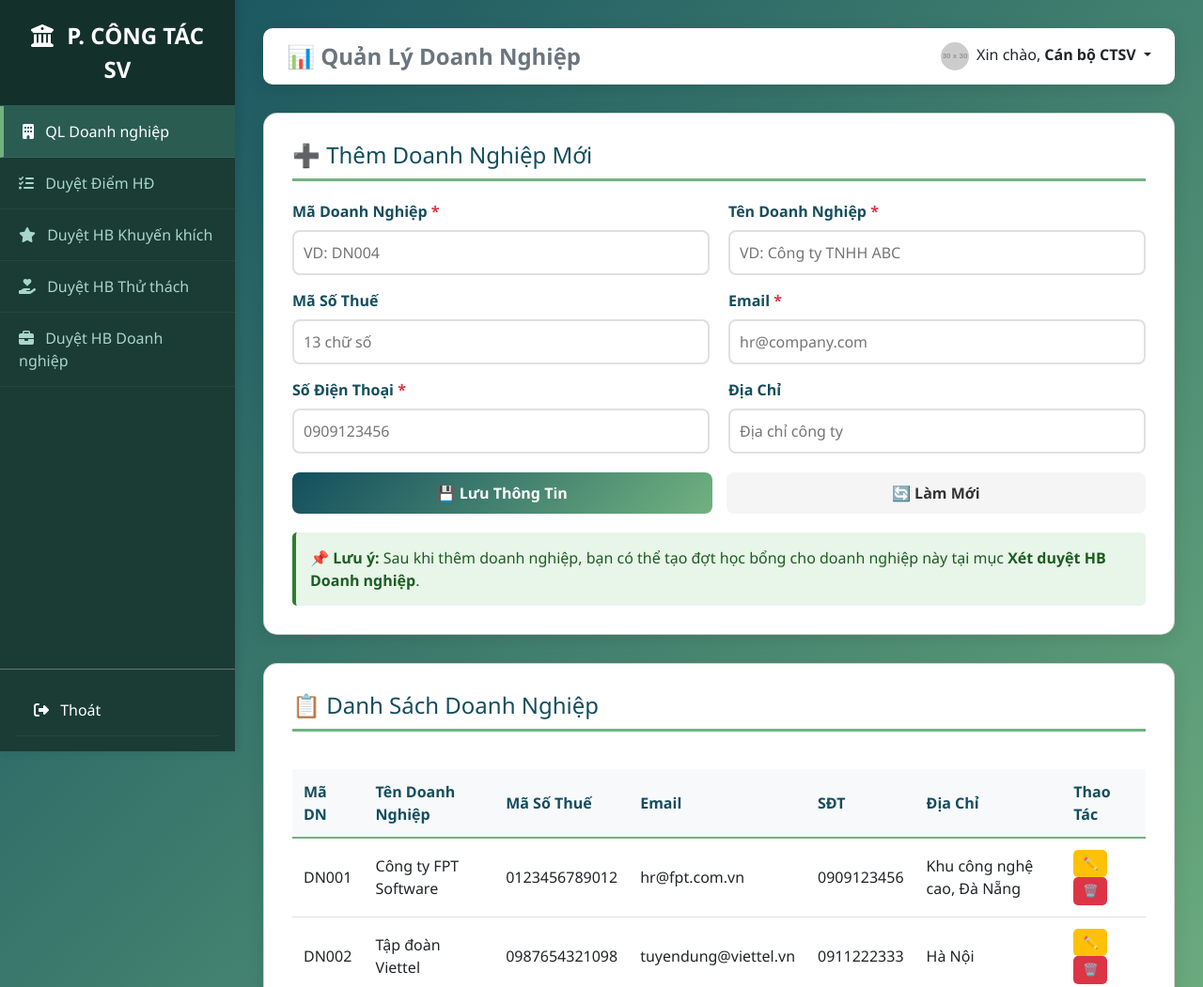
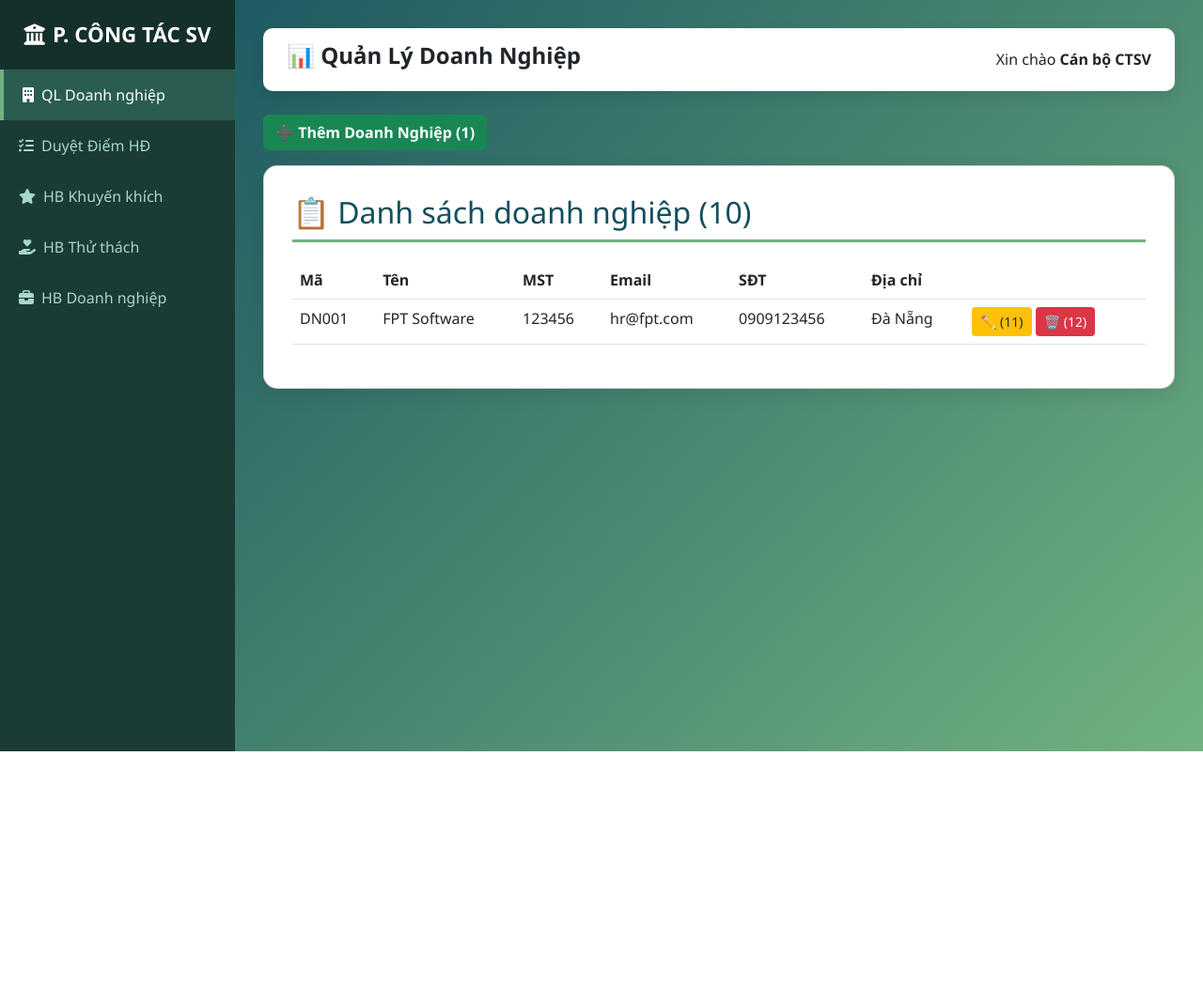
Before and after one commit to TruongVanTrang/QLPPHB_UTE_Website, a website: page PCTSV/QLDN.html in a window 1280 px wide. Shown: the top 1051 px of the page at 94% size. After the commit the page ends 800 px from the top, so only its background shows below. Drawn offline with nearby package versions, Linux system fonts and the light colour scheme; placeholder pictures from the web are drawn by us.

Commit message:
bổ sung

```diff
--- a/PCTSV/QLDN.html
+++ b/PCTSV/QLDN.html
@@ -4,18 +4,18 @@
     <meta charset="UTF-8">
     <meta name="viewport" content="width=device-width, initial-scale=1.0">
     <title>Quản Lý Doanh Nghiệp - PCTSV</title>
+
     <link href="https://cdn.jsdelivr.net/npm/bootstrap@5.3.0/dist/css/bootstrap.min.css" rel="stylesheet">
-    <link rel="stylesheet" href="https://cdnjs.cloudflare.com/ajax/libs/font-awesome/6.4.0/css/all.min.css">
+    <link href="https://cdnjs.cloudflare.com/ajax/libs/font-awesome/6.4.0/css/all.min.css" rel="stylesheet">
 
     <style>
-        /* --- 1. GIAO DIỆN CHUẨN PCTSV (GREEN THEME) --- */
         body {
             background: linear-gradient(135deg, #134E5E 0%, #71B280 100%);
-            font-family: 'Segoe UI', Tahoma, Geneva, Verdana, sans-serif;
+            font-family: 'Segoe UI', sans-serif;
             min-height: 100vh;
         }
 
-        /* Sidebar */
+        /* ===== SIDEBAR (GIỮ NGUYÊN) ===== */
         .sidebar {
             min-height: 100vh;
             background: #1a3c34;
@@ -23,54 +23,47 @@
             width: 250px;
             position: fixed;
             top: 0; left: 0;
-            z-index: 1000;
-            transition: all 0.3s;
-            box-shadow: 2px 0 10px rgba(0,0,0,0.1);
         }
 
         .brand-logo {
             padding: 20px;
-            font-size: 1.5rem;
+            font-size: 1.4rem;
             font-weight: bold;
             text-align: center;
             background: #14302a;
-            border-bottom: 1px solid #2a5c52;
         }
 
         .sidebar .nav-link {
             color: #a8d5cc;
             padding: 15px 20px;
-            border-bottom: 1px solid rgba(255,255,255,0.05);
+            display: block;
             text-decoration: none;
-            display: block;
         }
 
-        .sidebar .nav-link:hover, .sidebar .nav-link.active {
-            color: #fff;
+        .sidebar .nav-link:hover,
+        .sidebar .nav-link.active {
             background: #2a5c52;
+            color: white;
             border-left: 4px solid #71B280;
         }
 
-        /* Main Content */
+        /* ===== MAIN ===== */
         .main-wrapper {
             margin-left: 250px;
             padding: 30px;
-            transition: all 0.3s;
         }
 
-        /* Header */
         .admin-header {
             background: white;
             padding: 15px 25px;
-            box-shadow: 0 5px 20px rgba(0,0,0,0.1);
-            margin-bottom: 30px;
             border-radius: 10px;
+            margin-bottom: 25px;
             display: flex;
             justify-content: space-between;
             align-items: center;
+            box-shadow: 0 5px 15px rgba(0,0,0,0.1);
         }
 
-        /* --- 2. CSS CÁC THÀNH PHẦN CON --- */
         .card {
             background: white;
             border-radius: 15px;
@@ -81,287 +74,228 @@
 
         .card h2 {
             color: #134E5E;
-            margin-bottom: 20px;
-            font-size: 1.5em;
             border-bottom: 3px solid #71B280;
             padding-bottom: 10px;
+            margin-bottom: 20px;
         }
 
-        /* Form Styles */
         .form-row {
             display: grid;
-            grid-template-columns: repeat(auto-fit, minmax(250px, 1fr));
+            grid-template-columns: repeat(auto-fit, minmax(250px,1fr));
             gap: 20px;
-            margin-bottom: 15px;
         }
 
-        .form-group label { font-weight: 600; margin-bottom: 8px; color: #134E5E; }
+        label { font-weight: 600; color: #134E5E; }
 
-        .form-group input, .form-group select {
+        input {
             width: 100%;
             padding: 10px;
+            border-radius: 8px;
             border: 2px solid #e0e0e0;
-            border-radius: 8px;
-        }
-        .form-group input:focus {
-            outline: none; border-color: #71B280;
         }
 
-        /* Buttons */
-        .button-group { display: flex; gap: 15px; margin-top: 20px; }
+        input:focus { outline: none; border-color: #71B280; }
+
+        .button-group {
+            display: flex;
+            gap: 15px;
+            margin-top: 20px;
+        }
+
         .btn-custom {
-            padding: 10px 25px; border: none; border-radius: 8px;
-            font-weight: bold; cursor: pointer; color: white; flex: 1; transition: all 0.3s;
+            padding: 10px;
+            border-radius: 8px;
+            font-weight: bold;
+            border: none;
+            flex: 1;
         }
-        .btn-save { background: linear-gradient(135deg, #134E5E 0%, #71B280 100%); }
-        .btn-save:hover { transform: translateY(-2px); box-shadow: 0 5px 15px rgba(19, 78, 94, 0.3); }
-        .btn-reset { background: #f5f5f5; color: #333; }
-        .btn-reset:hover { background: #e0e0e0; }
 
-        /* Table */
-        .data-table { width: 100%; border-collapse: collapse; margin-top: 20px; }
-        .data-table th {
+        .btn-save {
+            background: linear-gradient(135deg, #134E5E, #71B280);
+            color: white;
+        }
+
+        .btn-reset { background: #eee; }
+
+        table th {
             background: #f8f9fa;
-            font-weight: bold;
             color: #134E5E;
-            padding: 12px; text-align: left;
-            border-bottom: 2px solid #71B280;
         }
-        .data-table td { padding: 12px; border-bottom: 1px solid #e0e0e0; }
-        .data-table tr:hover { background: #f1f8f6; }
 
-        .btn-action { padding: 5px 10px; font-size: 13px; border-radius: 5px; border: none; cursor: pointer; margin-right: 5px; }
-        .btn-edit { background: #ffc107; color: #333; }
+        .btn-edit { background: #ffc107; }
         .btn-delete { background: #dc3545; color: white; }
-
-        .note {
-            background: #e8f5e9;
-            border-left: 4px solid #2e7d32;
-            padding: 15px;
-            margin-top: 20px;
-            border-radius: 5px;
-            color: #1b5e20;
-        }
     </style>
 </head>
 <body>
 
-    <div id="sidebar-container"></div>
+<!-- ===== SIDEBAR ===== -->
+<nav class="sidebar">
+    <div class="brand-logo">
+        <i class="fas fa-university me-2"></i>P. CÔNG TÁC SV
+    </div>
+    <a href="QLDN.html" class="nav-link active"><i class="fas fa-building me-2"></i>QL Doanh nghiệp</a>
+    <a href="DuyetDHD.html" class="nav-link"><i class="fas fa-tasks me-2"></i>Duyệt Điểm HĐ</a>
+    <a href="HBKK.html" class="nav-link"><i class="fas fa-star me-2"></i>HB Khuyến khích</a>
+    <a href="HBTT.html" class="nav-link"><i class="fas fa-hand-holding-heart me-2"></i>HB Thử thách</a>
+    <a href="HBDN.html" class="nav-link"><i class="fas fa-briefcase me-2"></i>HB Doanh nghiệp</a>
+</nav>
 
+<!-- ===== MAIN ===== -->
 <div class="main-wrapper">
 
-        <header class="admin-header">
-            <h4 class="m-0 fw-bold text-secondary">📊 Quản Lý Doanh Nghiệp</h4>
-            <div class="dropdown">
-                <a href="#" class="text-decoration-none text-dark dropdown-toggle" data-bs-toggle="dropdown">
-                    <img src="https://via.placeholder.com/30" class="rounded-circle me-1">
-                    <span>Xin chào, <b>Cán bộ CTSV</b></span>
-                </a>
-                <ul class="dropdown-menu dropdown-menu-end">
-                    <li><a class="dropdown-item text-danger" href="#">Đăng xuất</a></li>
-                </ul>
+    <div class="admin-header">
+        <h4 class="fw-bold">📊 Quản Lý Doanh Nghiệp</h4>
+        <span>Xin chào <b>Cán bộ CTSV</b></span>
     </div>
-        </header>
 
-        <div class="card">
-            <h2>➕ Thêm Doanh Nghiệp Mới</h2>
+    <!-- ===== NÚT THÊM ===== -->
+    <button class="btn btn-success mb-3 fw-bold" onclick="openAddForm()">
+        ➕ Thêm Doanh Nghiệp (1)
+    </button>
+
+    <!-- ===== FORM (ẨN BAN ĐẦU) ===== -->
+    <div class="card d-none" id="formCard">
+        <h2 id="formTitle">➕ Thêm Doanh Nghiệp</h2>
+
         <form id="formDoanhNghiep">
             <div class="form-row">
-                    <div class="form-group">
-                        <label>Mã Doanh Nghiệp <span class="text-danger">*</span></label>
-                        <input type="text" id="maDN" placeholder="VD: DN004" required>
+                <div>
+                    <label>Mã DN (2) </label>
+                    <input id="maDN" required>
                 </div>
-                    <div class="form-group">
-                        <label>Tên Doanh Nghiệp <span class="text-danger">*</span></label>
-                        <input type="text" id="tenDN" placeholder="VD: Công ty TNHH ABC" required>
+                <div>
+                    <label>Tên DN (3) </label>
+                    <input id="tenDN" required>
                 </div>
             </div>
 
-                <div class="form-row">
-                    <div class="form-group">
-                        <label>Mã Số Thuế</label>
-                        <input type="text" id="maSoThue" placeholder="13 chữ số" maxlength="13">
+            <div class="form-row mt-3">
+                <div>
+                    <label>Mã số thuế (4) </label>
+                    <input id="maSoThue">
                 </div>
-                    <div class="form-group">
-                        <label>Email <span class="text-danger">*</span></label>
-                        <input type="email" id="emailDN" placeholder="hr@company.com" required>
+                <div>
+                    <label>Email (5)</label>
+                    <input id="emailDN" type="email" required>
                 </div>
             </div>
 
-                <div class="form-row">
-                    <div class="form-group">
-                        <label>Số Điện Thoại <span class="text-danger">*</span></label>
-                        <input type="tel" id="sdtDN" placeholder="0909123456" maxlength="10" required>
+            <div class="form-row mt-3">
+                <div>
+                    <label>SĐT (6)</label>
+                    <input id="sdtDN">
                 </div>
-                    <div class="form-group">
-                        <label>Địa Chỉ</label>
-                        <input type="text" id="diaChiDN" placeholder="Địa chỉ công ty">
+                <div>
+                    <label>Địa chỉ (7)</label>
+                    <input id="diaChiDN">
                 </div>
             </div>
 
             <div class="button-group">
-                    <button type="submit" class="btn-custom btn-save">💾 Lưu Thông Tin</button>
-                    <button type="reset" class="btn-custom btn-reset">🔄 Làm Mới</button>
+                <button class="btn-custom btn-save">💾 Lưu (8)</button>
+                <button type="button" class="btn-custom btn-reset" onclick="closeForm()">❌ Hủy (9)</button>
             </div>
         </form>
-
-            <div class="note">
-                <strong>📌 Lưu ý:</strong> Sau khi thêm doanh nghiệp, bạn có thể tạo đợt học bổng cho doanh nghiệp này tại mục <strong>Xét duyệt HB Doanh nghiệp</strong>.
-            </div>
     </div>
 
+    <!-- ===== TABLE ===== -->
     <div class="card">
-            <h2>📋 Danh Sách Doanh Nghiệp</h2>
-            <div style="overflow-x: auto;">
-                <table class="data-table">
+        <h2>📋 Danh sách doanh nghiệp (10)</h2>
+        <table class="table">
             <thead>
                 <tr>
-                            <th>Mã DN</th>
-                            <th>Tên Doanh Nghiệp</th>
-                            <th>Mã Số Thuế</th>
-                            <th>Email</th>
-                            <th>SĐT</th>
-                            <th>Địa Chỉ</th>
-                            <th>Thao Tác</th>
+                    <th>Mã</th><th>Tên</th><th>MST</th><th>Email</th>
+                    <th>SĐT</th><th>Địa chỉ</th><th></th>
                 </tr>
             </thead>
             <tbody id="tableDoanhNghiep">
                 <tr>
                     <td>DN001</td>
-                            <td>Công ty FPT Software</td>
-                            <td>0123456789012</td>
-                            <td>hr@fpt.com.vn</td>
+                    <td>FPT Software</td>
+                    <td>123456</td>
+                    <td>hr@fpt.com</td>
                     <td>0909123456</td>
-                            <td>Khu công nghệ cao, Đà Nẵng</td>
+                    <td>Đà Nẵng</td>
                     <td>
-                                <button class="btn-action btn-edit">✏️</button>
-                                <button class="btn-action btn-delete">🗑️</button>
-                            </td>
-                        </tr>
-                        <tr>
-                            <td>DN002</td>
-                            <td>Tập đoàn Viettel</td>
-                            <td>0987654321098</td>
-                            <td>tuyendung@viettel.vn</td>
-                            <td>0911222333</td>
-                            <td>Hà Nội</td>
-                            <td>
-                                <button class="btn-action btn-edit">✏️</button>
-                                <button class="btn-action btn-delete">🗑️</button>
-                            </td>
-                        </tr>
-                        <tr>
-                            <td>DN003</td>
-                            <td>Công ty VNPT</td>
-                            <td>0555666777888</td>
-                            <td>hr@vnpt.vn</td>
-                            <td>0909333555</td>
-                            <td>TP. Hồ Chí Minh</td>
-                            <td>
-                                <button class="btn-action btn-edit">✏️</button>
-                                <button class="btn-action btn-delete">🗑️</button>
+                        <button class="btn btn-sm btn-edit" onclick="openEditForm(this)">✏️ (11)</button>
+                        <button class="btn btn-sm btn-delete">🗑️ (12)</button>
                     </td>
                 </tr>
             </tbody>
         </table>
     </div>
-        </div>
+
 </div>
 
-    <script src="https://cdn.jsdelivr.net/npm/bootstrap@5.3.0/dist/js/bootstrap.bundle.min.js"></script>
+<script>
+let editRow = null;
 
-    <script>
-        const MENUS = {
-            ADMIN: [
-                { title: 'Tổng quan', url: 'Dashboard.html', icon: 'fa-tachometer-alt' },
-                { title: 'Người dùng', url: 'nguoidung.html', icon: 'fa-users-cog' },
-                { title: 'Năm học', url: 'namhoc.html', icon: 'fa-calendar-alt' },
-                { title: 'Học bổng', url: 'hocbong.html', icon: 'fa-hand-holding-usd' }
-            ],
-            PCTSV: [
-                { title: 'QL Doanh nghiệp', url: 'QLDN.html', icon: 'fa-building' },
-                { title: 'Duyệt Điểm HĐ', url: 'DuyetDHD.html', icon: 'fa-tasks' },
-                { title: 'Duyệt HB Khuyến khích', url: 'HBKK.html', icon: 'fa-star' },
-                { title: 'Duyệt HB Thử thách', url: 'HBTT.html', icon: 'fa-hand-holding-heart' },
-                { title: 'Duyệt HB Doanh nghiệp', url: 'HBDN.html', icon: 'fa-briefcase' }
-            ]
-        };
-
-        function createSidebar(role, activePage) {
-            const container = document.getElementById('sidebar-container');
-            if (!container) return;
-
-            const menuItems = MENUS[role] || [];
-            const brandIcon = 'fa-university';
-            const brandTitle = 'P. CÔNG TÁC SV';
-
-            let html = `
-                <nav class="sidebar">
-                    <div class="brand-logo">
-                        <i class="fas ${brandIcon} me-2"></i> ${brandTitle}
-                    </div>
-                    <div class="nav flex-column">
-            `;
-
-            menuItems.forEach(item => {
-                const isActive = activePage.includes(item.url) ? 'active' : '';
-                html += `
-                    <a href="${item.url}" class="nav-link ${isActive}">
-                        <i class="fas ${item.icon} me-2"></i> ${item.title}
-                    </a>
-                `;
-            });
-
-            html += `
-                    </div>
-                    <div class="mt-auto p-3 border-top border-secondary" style="position: absolute; bottom: 0; width: 100%;">
-                        <a href="../TrangChu/index.html" class="nav-link text-white">
-                            <i class="fas fa-sign-out-alt me-2"></i> Thoát
-                        </a>
-                    </div>
-                </nav>
-            `;
-            container.innerHTML = html;
+function openAddForm() {
+    editRow = null;
+    formDoanhNghiep.reset();
+    maDN.disabled = false;
+    formTitle.innerText = "➕ Thêm Doanh Nghiệp";
+    formCard.classList.remove("d-none");
+    window.scrollTo({ top: 0, behavior: 'smooth' });
 }
 
-        // Kích hoạt sidebar cho trang này
-        createSidebar('PCTSV', 'QLDN.html');
+function openEditForm(btn) {
+    editRow = btn.closest("tr");
+    const c = editRow.children;
+
+    maDN.value = c[0].innerText;
+    tenDN.value = c[1].innerText;
+    maSoThue.value = c[2].innerText;
+    emailDN.value = c[3].innerText;
+    sdtDN.value = c[4].innerText;
+    diaChiDN.value = c[5].innerText;
+
+    maDN.disabled = true;
+    formTitle.innerText = "✏️ Cập nhật Doanh Nghiệp";
+    formCard.classList.remove("d-none");
+    window.scrollTo({ top: 0, behavior: 'smooth' });
+}
+
+function closeForm() {
+    formCard.classList.add("d-none");
+}
+
+formDoanhNghiep.onsubmit = e => {
+    e.preventDefault();
+
+    if (editRow) {
+        editRow.innerHTML = `
+            <td>${maDN.value}</td>
+            <td>${tenDN.value}</td>
+            <td>${maSoThue.value}</td>
+            <td>${emailDN.value}</td>
+            <td>${sdtDN.value}</td>
+            <td>${diaChiDN.value}</td>
+            <td>
+                <button class="btn btn-sm btn-edit" onclick="openEditForm(this)">✏️</button>
+                <button class="btn btn-sm btn-delete">🗑️</button>
+            </td>`;
+        alert("✅ Đã cập nhật doanh nghiệp");
+    } else {
+        tableDoanhNghiep.insertAdjacentHTML("beforeend", `
+            <tr>
+                <td>${maDN.value}</td>
+                <td>${tenDN.value}</td>
+                <td>${maSoThue.value}</td>
+                <td>${emailDN.value}</td>
+                <td>${sdtDN.value}</td>
+                <td>${diaChiDN.value}</td>
+                <td>
+                    <button class="btn btn-sm btn-edit" onclick="openEditForm(this)">✏️</button>
+                    <button class="btn btn-sm btn-delete">🗑️</button>
+                </td>
+            </tr>`);
+        alert("✅ Đã thêm doanh nghiệp");
+    }
+
+    closeForm();
+};
 </script>
 
-    <script>
-        document.getElementById('formDoanhNghiep').addEventListener('submit', function(e) {
-            e.preventDefault();
-
-            const data = {
-                maDN: document.getElementById('maDN').value,
-                tenDN: document.getElementById('tenDN').value,
-                maSoThue: document.getElementById('maSoThue').value,
-                emailDN: document.getElementById('emailDN').value,
-                sdtDN: document.getElementById('sdtDN').value,
-                diaChiDN: document.getElementById('diaChiDN').value
-            };
-
-            console.log('Dữ liệu doanh nghiệp:', data);
-            alert('✅ Đã lưu thông tin doanh nghiệp: ' + data.tenDN);
-
-            // Thêm dòng mới vào bảng
-            const tbody = document.getElementById('tableDoanhNghiep');
-            const newRow = tbody.insertRow();
-            newRow.innerHTML = `
-                <td>${data.maDN}</td>
-                <td>${data.tenDN}</td>
-                <td>${data.maSoThue}</td>
-                <td>${data.emailDN}</td>
-                <td>${data.sdtDN}</td>
-                <td>${data.diaChiDN}</td>
-                <td>
-                    <button class="btn-action btn-edit">✏️</button>
-                    <button class="btn-action btn-delete">🗑️</button>
-                </td>
-            `;
-
-            this.reset();
-        });
-    </script>
 </body>
 </html>
```
Also changed, not shown: PCTSV/DuyetDHD.html (+21 -21 lines). Lines whose indentation alone changed are shown as unchanged.
